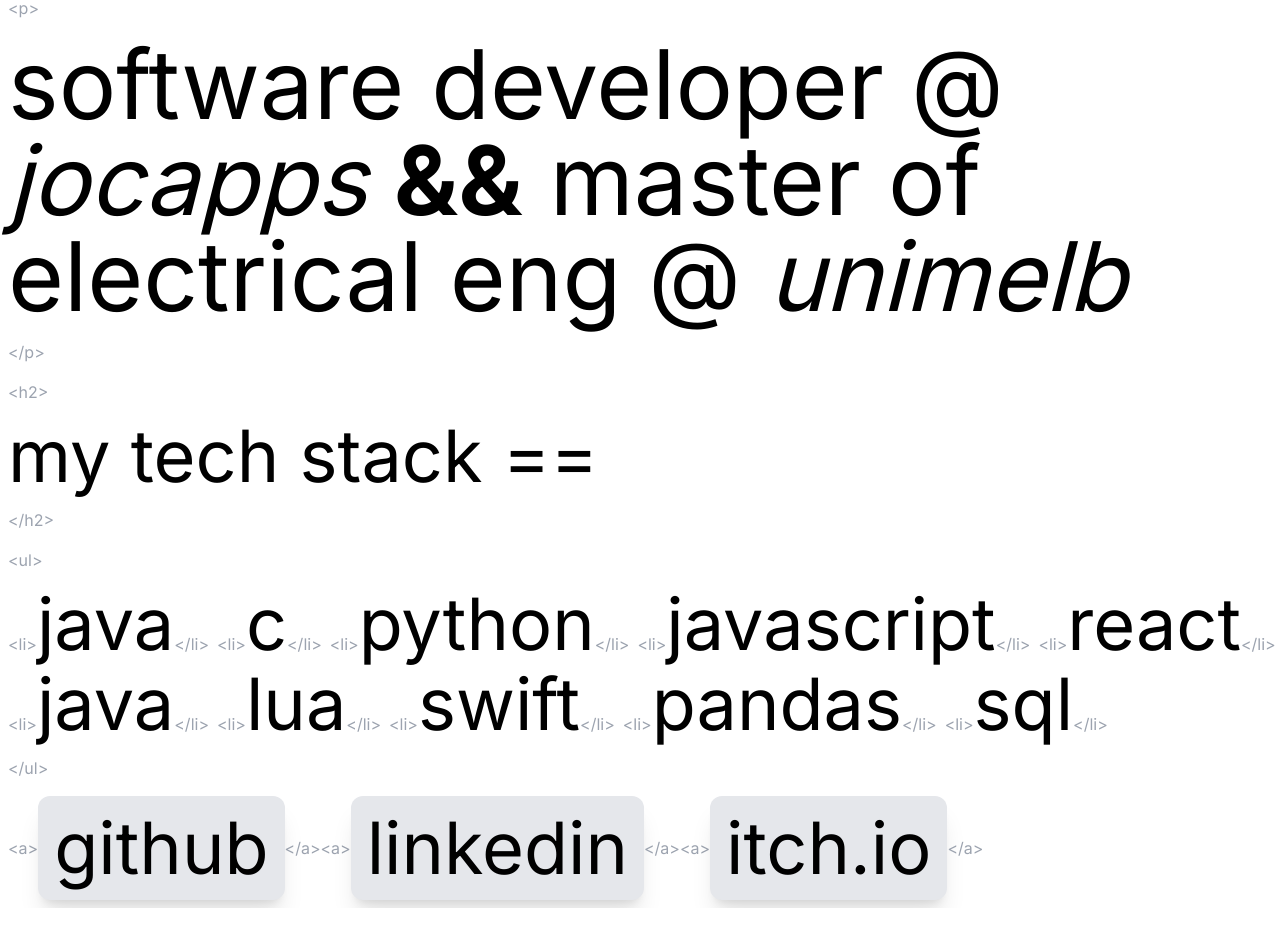
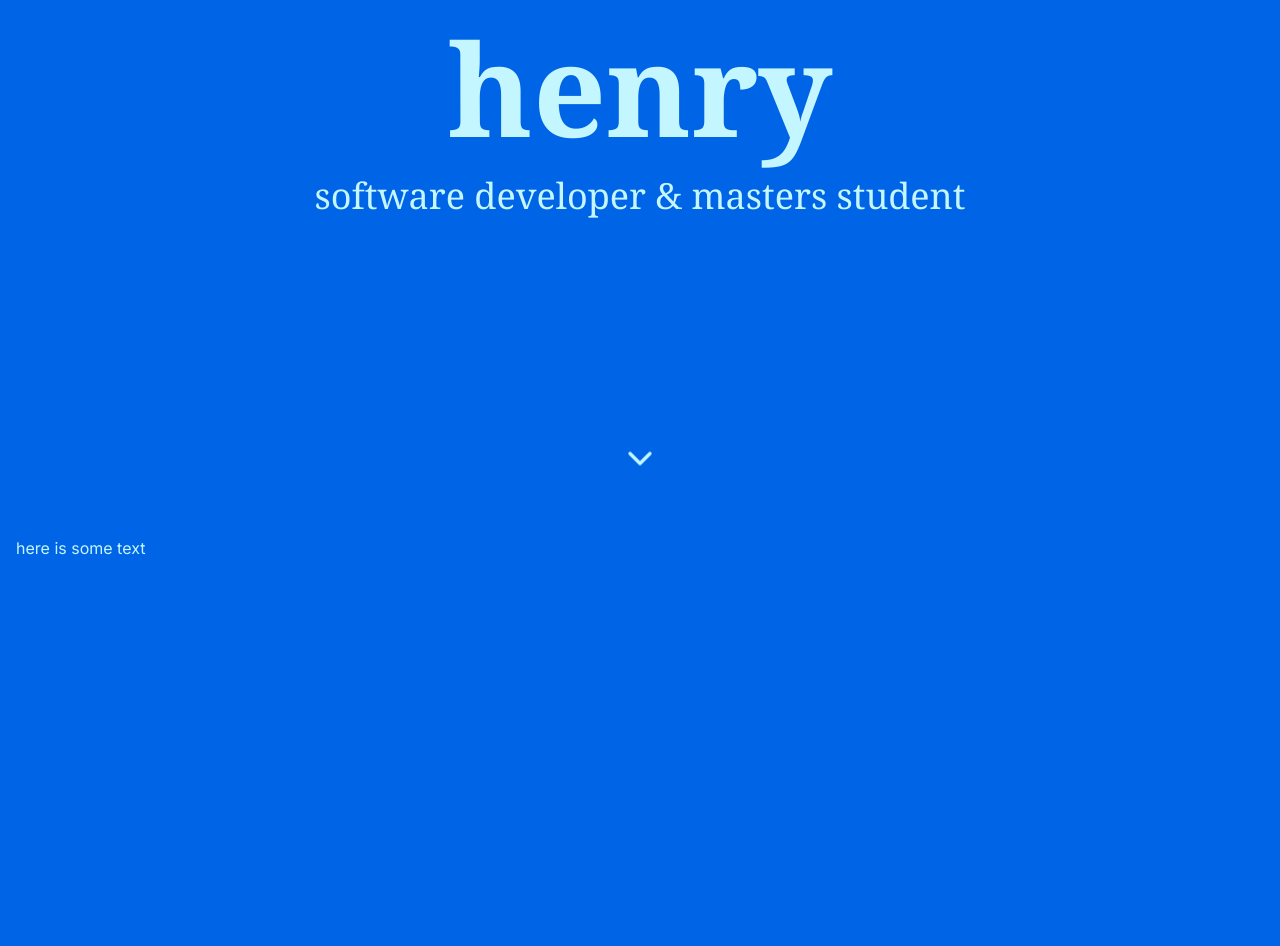
Before and after one commit to DevelopmentHF/henryfielding, a Next.js app in the folder henryfielding/: page / in a window 1280 px wide. Shown: the part 280-1226 px from the top of the page. Before the commit the page ends 1188 px from the top, so only its background shows below. Built offline with nearby package versions, Linux system fonts and the light colour scheme.

Commit message:
Setup general structure of new styling

```diff
--- a/henryfielding/package.json
+++ b/henryfielding/package.json
@@ -10,6 +10,7 @@
   },
   "dependencies": {
     "framer-motion": "^10.16.4",
+    "lucide-react": "^0.475.0",
     "next": "14.0.0",
     "react": "^18",
     "react-dom": "^18"
--- a/henryfielding/src/app/globals.css
+++ b/henryfielding/src/app/globals.css
@@ -17,5 +17,7 @@
 /*}*/
 
 body {
-  background-color: white;
+  background-color:#0064E6;
+  color: #C3F6FF;
+  font-family: serif;
 }
--- a/henryfielding/src/app/page.tsx
+++ b/henryfielding/src/app/page.tsx
@@ -1,57 +1,40 @@
+'use client'
+import { useState, useEffect } from "react";
 import HeaderText from "../components/HeaderText";
+import Summary from "@/components/cv/Summary";
+import ScrollArrow from "../components/ScrollArrow";
 
 export default function Home() {
+  const [isScrolled, setIsScrolled] = useState(false);
+
+  useEffect(() => {
+    const handleScroll = () => {
+      if (window.scrollY > 10) {
+        setIsScrolled(true);
+      } else {
+        setIsScrolled(false);
+      }
+    };
+
+    window.addEventListener("scroll", handleScroll);
+    return () => window.removeEventListener("scroll", handleScroll);
+  }, []);
+
   return (
-    <div className="flex flex-col w-screen items-start justify-center m-2 gap-4">
-      <h1 className="text-gray-400">&lt;h1&gt;</h1>
-    	<h1 className="text-gray-400 text-2xl sm:text-3xl md:text-4xl lg:text-5xl xl:text-6xl"> const char* name = </h1>
-      <div className="flex ">
-		<HeaderText firstName='"Henry' lastName='Fielding"'/>
+    <>
+      <div className="flex justify-center items-center min-h-screen px-4 relative bg-[#0064E6]">
+        <div className="max-w-2xl text-[#C3F6FF] text-center">
+          <h1 className="text-5xl sm:text-6xl md:text-7xl lg:text-8xl xl:text-9xl font-serif mb-6 font-bold">
+            henry
+          </h1>
+          <Summary paragraph="software developer & masters student" />
+        </div>
+
+        <ScrollArrow isScrolled={isScrolled} />
       </div>
-      <h1 className="text-gray-400">&lt;/h1&gt;</h1>
 
-      <h1 className="text-gray-400">&lt;p&gt;</h1>
-      <h1 className="text-4xl sm:text-5xl md:text-6xl lg:text-7xl xl:text-8xl">
-        software developer @ <span className="italic">jocapps</span> <span className="font-bold">&amp;&amp;</span> master of electrical eng @ <span className="italic">unimelb</span>
-      </h1>
-      <h1 className="text-gray-400">&lt;/p&gt;</h1>
-
-      <h1 className="text-gray-400">&lt;h2&gt;</h1>
-      <h2 className="text-3xl sm:text-4xl md:text-5xl lg:text-6xl xl:text-7xl">my tech stack == </h2>
-      <h1 className="text-gray-400">&lt;/h2&gt;</h1>
-
-      <h1 className="text-gray-400">&lt;ul&gt;</h1>
-      <div className="flex flex-wrap gap-2">
-        <div>
-          <span className="text-gray-400">&lt;li&gt;</span>
-          <span className="text-3xl sm:text-4xl md:text-5xl lg:text-6xl xl:text-7xl">java</span>
-          <span className="text-gray-400">&lt;/li&gt;</span>
-        </div>
-        <div><span className="text-gray-400">&lt;li&gt;</span><span className="text-3xl sm:text-4xl md:text-5xl lg:text-6xl xl:text-7xl">c</span><span className="text-gray-400">&lt;/li&gt;</span></div>
-        <div><span className="text-gray-400">&lt;li&gt;</span><span className="text-3xl sm:text-4xl md:text-5xl lg:text-6xl xl:text-7xl">python</span><span className="text-gray-400">&lt;/li&gt;</span></div>
-        <div><span className="text-gray-400">&lt;li&gt;</span><span className="text-3xl sm:text-4xl md:text-5xl lg:text-6xl xl:text-7xl">javascript</span><span className="text-gray-400">&lt;/li&gt;</span></div>
-        <div><span className="text-gray-400">&lt;li&gt;</span><span className="text-3xl sm:text-4xl md:text-5xl lg:text-6xl xl:text-7xl">react</span><span className="text-gray-400">&lt;/li&gt;</span></div>
-        <div><span className="text-gray-400">&lt;li&gt;</span><span className="text-3xl sm:text-4xl md:text-5xl lg:text-6xl xl:text-7xl">java</span><span className="text-gray-400">&lt;/li&gt;</span></div>
-        <div><span className="text-gray-400">&lt;li&gt;</span><span className="text-3xl sm:text-4xl md:text-5xl lg:text-6xl xl:text-7xl">lua</span><span className="text-gray-400">&lt;/li&gt;</span></div>
-        <div><span className="text-gray-400">&lt;li&gt;</span><span className="text-3xl sm:text-4xl md:text-5xl lg:text-6xl xl:text-7xl">swift</span><span className="text-gray-400">&lt;/li&gt;</span></div>
-        <div><span className="text-gray-400">&lt;li&gt;</span><span className="text-3xl sm:text-4xl md:text-5xl lg:text-6xl xl:text-7xl">pandas</span><span className="text-gray-400">&lt;/li&gt;</span></div>
-        <div><span className="text-gray-400">&lt;li&gt;</span><span className="text-3xl sm:text-4xl md:text-5xl lg:text-6xl xl:text-7xl">sql</span><span className="text-gray-400">&lt;/li&gt;</span></div>
-      </div>
-      <h1 className="text-gray-400">&lt;/ul&gt;</h1>
-
-      <div className="flex flex-wrap items-center">
-        <h1 className="text-gray-400">&lt;a&gt;</h1>
-        <a href="https://github.com/developmentHF" className="text-3xl sm:text-4xl md:text-5xl lg:text-6xl xl:text-7xl bg-gray-200 rounded-xl shadow-xl p-4 hover:bg-white hover:text-gray-400">github</a>
-        <h1 className="text-gray-400">&lt;/a&gt;</h1>
-
-        <h1 className="text-gray-400">&lt;a&gt;</h1>
-        <a href="https://www.linkedin.com/in/henryfielding-aus/" className="text-3xl sm:text-4xl md:text-5xl lg:text-6xl xl:text-7xl bg-gray-200 rounded-xl shadow-xl p-4 hover:bg-white hover:text-gray-400">linkedin</a>
-        <h1 className="text-gray-400">&lt;/a&gt;</h1>
-
-        <h1 className="text-gray-400">&lt;a&gt;</h1>
-        <a href="https://developmenthf.itch.io/" className="text-3xl sm:text-4xl md:text-5xl lg:text-6xl xl:text-7xl bg-gray-200 rounded-xl shadow-xl p-4 hover:bg-white hover:text-gray-400">itch.io</a>
-        <h1 className="text-gray-400">&lt;/a&gt;</h1>
-      </div>
-    </div>
+      <p className="p-4">here is some text</p>
+      <div className="h-screen"></div> {/* Extra space to scroll */}
+    </>
   );
 }
--- /dev/null
+++ b/henryfielding/src/components/ScrollArrow.tsx
@@ -0,0 +1,18 @@
+// components/ScrollArrow.js
+import { ChevronDown } from "lucide-react";
+
+interface scrollState {
+    isScrolled: boolean,
+}
+
+export default function ScrollArrow( props: scrollState ) {
+    return (
+        <div
+          className={`absolute bottom-8 transition-opacity duration-500 ${
+            !props.isScrolled ? "animate-bounce opacity-100" : "opacity-0"
+          }`}
+        >
+          <ChevronDown className="w-10 h-10 text-[#C3F6FF]" />
+        </div>
+      );
+}
--- /dev/null
+++ b/henryfielding/src/components/cv/Summary.tsx
@@ -0,0 +1,11 @@
+interface Content {
+    paragraph: string,
+}
+
+export default function Summary(props:Content) {
+    return (
+        <div className="font-serif sm:text-xl md:text-2xl lg:text-3xl xl:text-4xl">
+            {props.paragraph}
+        </div>
+    );
+}
```
Also changed, not shown: henryfielding/src/components/cv/Education.tsx (added), henryfielding/src/components/cv/Experience.tsx (added), henryfielding/src/components/cv/Project.tsx (added), 1 other file (tests, documents, lock files or other folders).
